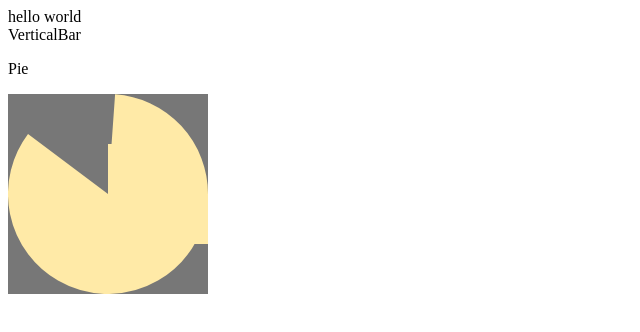
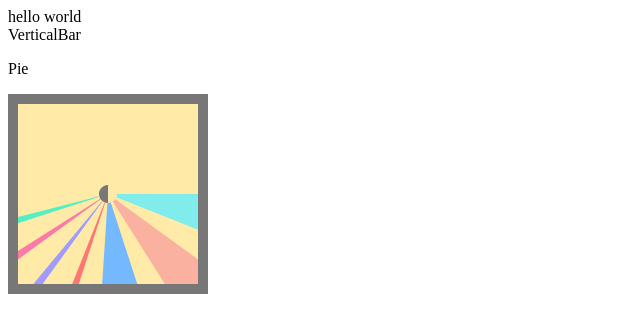
Before and after one commit to sdh20282/jetty-chart, a React (Create React App) app: page / in a window 1280 px wide. Shown: the top 332 px of the page, without its empty margins (0-640 px from the left). Built offline with nearby package versions, Linux system fonts and the light colour scheme.

Commit message:
Feat : 리팩토링
- 함수, 컴포넌트 분리

```diff
--- a/src/jetty-chart/src/pies/donut/donut.js
+++ /dev/null
@@ -1,5 +0,0 @@
-const Donut = () => {
-  return <div>Donut</div>;
-};
-
-export { Donut };
--- /dev/null
+++ b/src/jetty-chart/src/pies/pie/GetPiePiece.js
@@ -0,0 +1,31 @@
+import { checkRangePadSize } from "../utils/checkValue";
+import getCoordinatesForPercent from "../utils/getCoordinatesForPercent";
+import PiePiece from "./PiePiece";
+
+const GetPiePiece = ({ data, pieSettings }) => {
+  let accumulatedPercent = 0;
+  return data.map(({ value, label }, index) => {
+    const [startX, startY] = getCoordinatesForPercent(accumulatedPercent, pieSettings.startAngle);
+    value *= checkRangePadSize(pieSettings.padSize) / 100;
+    accumulatedPercent += value;
+    const [endX, endY] = getCoordinatesForPercent(accumulatedPercent, pieSettings.startAngle);
+    const isLargeArcFlag = value > 0.5 ? "1" : "0";
+
+    return (
+      <PiePiece
+        startX={startX}
+        startY={startY}
+        endX={endX}
+        endY={endY}
+        isLargeArcFlag={isLargeArcFlag}
+        pieSettings={pieSettings}
+        index={index}
+        key={index}
+        value={value}
+        label={label}
+      />
+    );
+  });
+};
+
+export default GetPiePiece;
--- /dev/null
+++ b/src/jetty-chart/src/pies/pie/PaintPie.js
@@ -0,0 +1,28 @@
+import GetPiePiece from "./GetPiePiece";
+
+const PaintPie = ({ data, generalSettings, pieSettings }) => {
+  return (
+    <svg
+      id="pie"
+      width={generalSettings.width - generalSettings.padding.left - generalSettings.padding.right}
+      height={generalSettings.height - generalSettings.padding.top - generalSettings.padding.bottom}
+      viewBox="-1 -1 2 2"
+      style={{
+        backgroundColor: generalSettings.backgroundColor,
+        padding:
+          generalSettings.padding.top +
+          "px " +
+          generalSettings.padding.right +
+          "px " +
+          generalSettings.padding.bottom +
+          "px " +
+          generalSettings.padding.left +
+          "px ",
+      }}
+    >
+      <GetPiePiece data={data} pieSettings={pieSettings} />
+    </svg>
+  );
+};
+
+export default PaintPie;
--- a/src/jetty-chart/src/pies/pie/Pie.js
+++ b/src/jetty-chart/src/pies/pie/Pie.js
@@ -1,87 +1,27 @@
+import PaintPie from "./PaintPie";
+
 const Pie = ({
   data,
   generalSettings = {
     width: "200",
     height: "200",
     backgroundColor: "#777",
-    padding: { top: "0", bottom: "0", left: "0", right: "0" },
+    padding: { top: "10", bottom: "10", left: "10", right: "10" },
   },
   pieSettings = {
     color: ["#ffeaa7", "#81ecec", "#fab1a0", "#74b9ff", "#ff7675", "#a29bfe", "#fd79a8", "#55efc4"],
-    startAngle: 0, // 시작 위치, default 0
+    startAngle: 0, // 시작 위치 각도, default 0
     padSize: 100, // 조각 크기, default 100
-    padAngle: 100, // 조각 여백 default 0
-    innerWidth: 0, // 내부원 크기, default 50
+    padAngle: 10, // 조각 여백 default 0
+    innerWidth: 10, // 내부원 크기, default 50
     cornerRadius: 0,
   },
 }) => {
-  const ERROR_VALUE = 0.01;
-  const checkRangeStrokeWidth = (innerWidth) =>
-    innerWidth >= 100 ? 1 / 50 : innerWidth <= 0 ? 100 / 50 : (100 - innerWidth) / 50;
-  const checkRangePadAngle = (padAngle) => (padAngle < 0 ? 0 : padAngle);
-  const checkRangePadSize = (padSize) => (padSize > 100 ? 100 : padSize < 1 ? 1 : padSize);
-  const checkRangeValue = (value) => (value < ERROR_VALUE ? ERROR_VALUE : value);
-  const getCategoryDataPath = (
-    { value, label },
-    { startX, startY, endX, endY, isLargeArcFlag },
-    index
-  ) => {
-    const targetRad = 2 * Math.PI * value;
-    const targetRestRad = 2 * Math.PI * (1 - value) + 1;
-    return (
-      <path
-        d={`M ${startX} ${startY} A 1 1 0 ${isLargeArcFlag} 1 ${endX} ${endY} L 0 0`}
-        fill="none"
-        stroke={pieSettings.color[index]}
-        strokeWidth={checkRangeStrokeWidth(Math.abs(pieSettings.innerWidth))}
-        strokeDasharray={`${targetRad} ${targetRestRad}`}
-        strokeDashoffset={checkRangePadAngle(0.025 * pieSettings.padAngle) + ERROR_VALUE}
-        key={index}
-      ></path>
-    );
-  };
-  const getCoordinatesForPercent = (percent) => {
-    const x = Math.cos(2 * Math.PI * percent + (Math.PI * pieSettings.startAngle) / 180);
-    const y = Math.sin(2 * Math.PI * percent + (Math.PI * pieSettings.startAngle) / 180);
-
-    return [x, y];
-  };
-
-  const getPieChartPaths = (data) => {
-    let accumulatedPercent = 0;
-
-    return data.map(({ value, label }, index) => {
-      const [startX, startY] = getCoordinatesForPercent(accumulatedPercent);
-      value *= checkRangePadSize(pieSettings.padSize) / 100;
-      value = checkRangeValue(value);
-      accumulatedPercent += value;
-      const [endX, endY] = getCoordinatesForPercent(accumulatedPercent);
-      const isLargeArcFlag = value > 0.5 ? "1" : "0";
-
-      return getCategoryDataPath(
-        { value, label },
-        { startX, startY, endX, endY, isLargeArcFlag },
-        index
-      );
-    });
-  };
-
   return (
     <div>
       <p>Pie</p>
       <div>
-        <svg
-          id="pie"
-          width={generalSettings.width}
-          height={generalSettings.height}
-          style={{
-            backgroundColor: generalSettings.backgroundColor,
-            padding: `${generalSettings.padding.top}px ${generalSettings.padding.right}px ${generalSettings.padding.bottom}px ${generalSettings.padding.left}px`,
-          }}
-          viewBox="-2 -2 4 4"
-        >
-          {getPieChartPaths(data)}
-        </svg>
+        <PaintPie data={data} generalSettings={generalSettings} pieSettings={pieSettings} />
       </div>
     </div>
   );
--- /dev/null
+++ b/src/jetty-chart/src/pies/pie/PiePiece.js
@@ -0,0 +1,29 @@
+import React from "react";
+import { checkRangePadAngle, checkRangeStrokeWidth } from "../utils/checkValue";
+
+const PiePiece = ({
+  startX,
+  startY,
+  isLargeArcFlag,
+  endX,
+  endY,
+  pieSettings,
+  index,
+  value,
+  label,
+}) => {
+  const targetRad = 2 * Math.PI * value;
+  const targetRestRad = 2 * Math.PI * (1 - value);
+  return (
+    <path
+      d={`M ${startX} ${startY} A 1 1 0 ${isLargeArcFlag} 1 ${endX} ${endY} L 0 0`}
+      fill="none"
+      stroke={pieSettings.color[index]}
+      strokeWidth={checkRangeStrokeWidth(pieSettings.innerWidth)}
+      strokeDasharray={`${targetRad} ${targetRestRad}`}
+      strokeDashoffset={checkRangePadAngle(0.025 * pieSettings.padAngle)}
+    ></path>
+  );
+};
+
+export default PiePiece;
--- /dev/null
+++ b/src/jetty-chart/src/pies/utils/checkValue.js
@@ -0,0 +1,5 @@
+export const checkRangeStrokeWidth = (innerWidth) =>
+  innerWidth >= 100 ? 1 / 50 : innerWidth <= 0 ? 100 / 50 : (100 - innerWidth) / 50;
+export const checkRangePadAngle = (padAngle) => (padAngle < 0 ? 0 : padAngle);
+export const checkRangePadSize = (padSize) => (padSize > 100 ? 100 : padSize < 1 ? 1 : padSize);
+export const checkRangeValue = (value) => (value < 0.001 ? 0.001 : value);
--- /dev/null
+++ b/src/jetty-chart/src/pies/utils/getCoordinatesForPercent.js
@@ -0,0 +1,8 @@
+const getCoordinatesForPercent = (percent, startAngle) => {
+  const x = Math.cos(2 * Math.PI * percent + (Math.PI * startAngle) / 180);
+  const y = Math.sin(2 * Math.PI * percent + (Math.PI * startAngle) / 180);
+
+  return [x, y];
+};
+
+export default getCoordinatesForPercent;
```
